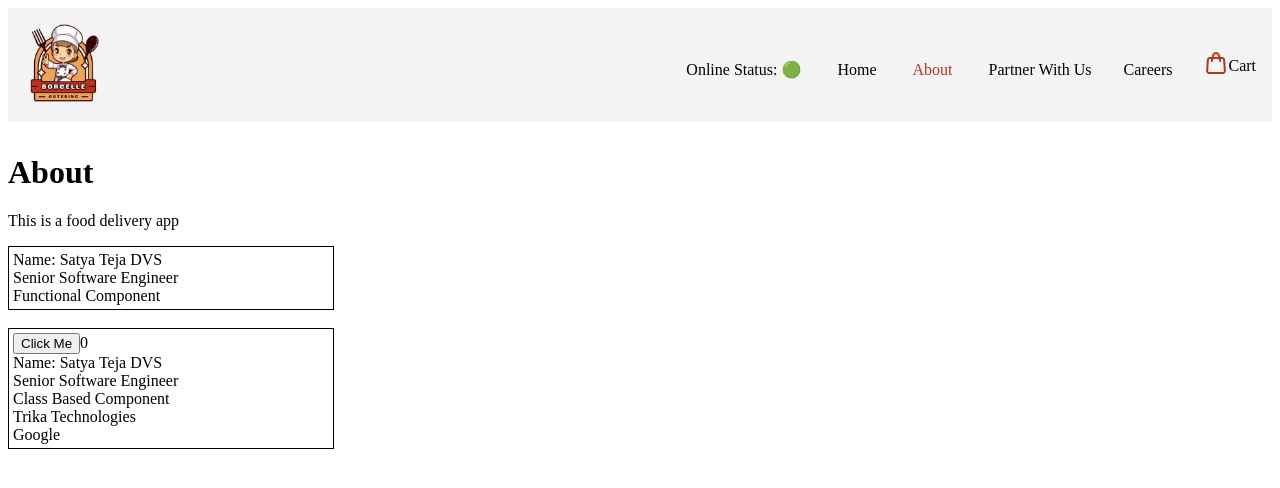
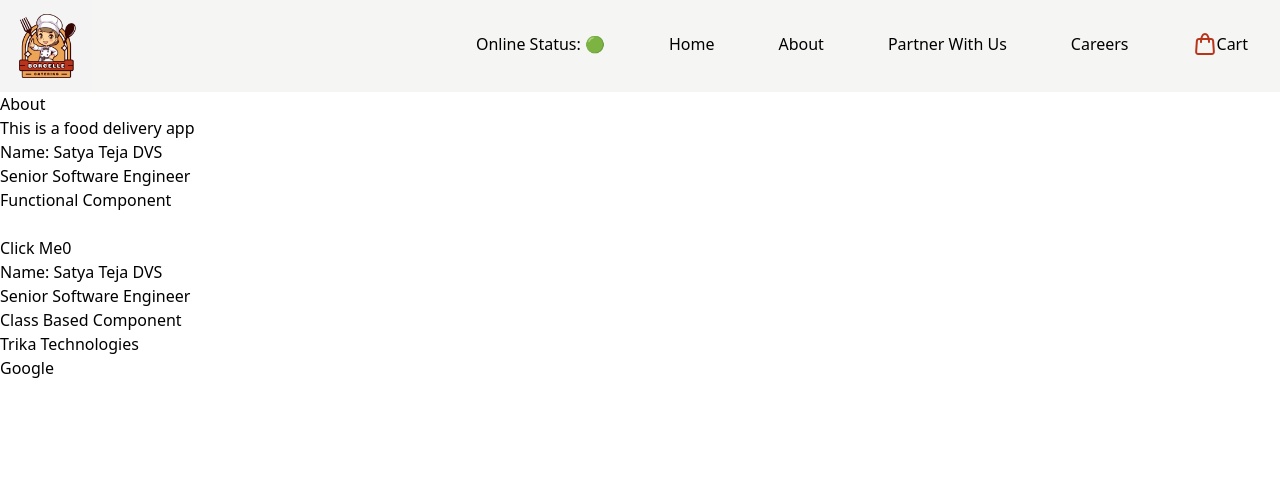
Before and after one commit to Satyateja-dvs/namaste-react, a React (Vite) app: page /about in a window 1280 px wide. Shown: the top 488 px of the page. Built offline with nearby package versions, Linux system fonts and the light colour scheme.

Commit message:
- Installed and Configured tailwind in the application - Removed all the custom classes and used tailwind classes - Updated the Readme

```diff
--- a/index.css
+++ b/index.css
@@ -1,161 +1 @@
-/* common classes */
-.padding {
-  padding: 32px;
-}
-.margin-bottom {
-  margin-bottom: 2rem;
-}
-.header {
-  display: flex;
-  justify-content: space-between;
-  background: #F4F4F4
-}
-.logo-container {
-  .logo {
-    width: 110px;
-  }
-}
-
-.nav-items {
-  margin: auto 0;
-}
-.nav-items > ul {
-  display: flex;
-  list-style: none;
-  align-items: center;
-}
-
-.nav-items > ul > li {
-  margin-right: 20px;
-  padding: 0 16px
-}
-.container {
-  max-width: 96rem;
-  margin: auto;
-}
-.header-cart-container {
-  display: flex;
-  align-items: center;
-  gap: 4px;
-  padding-left: 0;
-}
-.search-box-and-results {
-  position: relative;
-}
-.search-container {
-  display: flex;
-  margin: 0 16px;
-}
-.search-container > input {
-  width: -webkit-fill-available;
-  border-radius: 6px;
-  border-width: 1px;
-  padding: 12px;
-}
-.search-result-container {
-  position: absolute;
-  z-index: 2;
-  background: rgb(243, 242, 242);
-  width: 100%;
-  padding: 16px;
-}
-
-.restaurant-container {
-  display: flex;
-  flex-wrap: wrap;
-  justify-content: space-between;
-
-}
-.restaurant-card-container {
-  /* width: auto; */
-  margin: 8px;
-  width: 16.5rem;
-  height: auto;
-}
-.restaurant-card-container:hover {
-  transform: scale(0.95, 0.95);
-  transition: 0.1s ease-in;
-  cursor: pointer;
-}
-.image-container {
-  overflow: hidden;
-  border-radius: 6px;
-  height: 13rem;
-  position: relative;
-}
-
-.image-container > img {
-  width: 100%;
-  height: inherit;
-  object-fit: cover;
-}
-.discount-overlay {
-  position: absolute;
-  bottom: 0;
-  color: white;
-  background: linear-gradient(rgba(27, 30, 36, 0) 0%, rgb(27, 30, 36) 84.21%);
-  padding: 8px 0 8px 8px;
-  font-weight: bold;
-  width: 100%;
-}
-.search-button {
-  padding: 12px 32px;
-  margin-left: 8px;
-  background: #B8341B;
-  color: white;
-  border: none;
-  border-radius: 4px;
-}
-.rating-and-sla-container {
-  display: flex;
-  justify-content: space-between;
-  margin-bottom: 6px;
-}
-.rating {
-  display: flex;
-  align-items: center;
-}
-.sla {
-  font-weight: bold;
-  margin-right: 8px;
-}
-
-.restro-cuisines {
-  margin-bottom: 6px;
-}
-
-.shimmer-container {
-  display: flex;
-  flex-wrap: wrap;
-}
-
-.shimmer-card {
-  width: 16.5rem;
-  height: 20rem;
-  margin: 8px;
-  background: #f4f4f4;
-  border-radius: 6px;
-  animation: shimmer 2s infinite;
-}
-
-.nav-list {
-  a {
-    margin: auto 16px;
-    color: black;
-    text-decoration: none;
-  }
-
-  .cart-link {
-    display: inline-flex;
-    align-items: end;
-  }
-  .active {
-    color: #B8341B;
-  }
-}
-
-.user-card {
-  padding: 4px;
-  border: 1px solid black;
-  width: 25%;
-}
+@import "tailwindcss";
--- a/package.json
+++ b/package.json
@@ -15,8 +15,10 @@
     "process": "^0.11.10"
   },
   "dependencies": {
+    "@tailwindcss/postcss": "^4.1.7",
     "react": "^18.3.1",
     "react-dom": "^18.3.1",
-    "react-router": "^7.2.0"
+    "react-router": "^7.2.0",
+    "tailwindcss": "^4.1.7"
   }
 }
--- a/src/components/Header.js
+++ b/src/components/Header.js
@@ -7,22 +7,22 @@ import useOnlineStatus from '../utils/useOnlineStatus';
 const Header = () => {
   const isOnline = useOnlineStatus();
   return (
-    <div className="header margin-bottom">
-      <div className="logo-container">
+    <div className="flex justify-between bg-stone-100">
+      <div className="w-23">
         {/* rgb(37, 150, 190) */}
         <Link to={"/"}>
           <img className="logo" src={MyImage} alt="Food App Logo" />
 
         </Link>
       </div>
-      <div className="nav-items">
-        <nav className='nav-list'>
-          <NavLink style={{color: "black"}}> Online Status: {isOnline ? "🟢": "🔴"} </NavLink>
-          <NavLink to="/"> Home </NavLink>
-          <NavLink to="/about">About</NavLink>
-          <NavLink to="/partner-with-us"> Partner With Us</NavLink>
-          <NavLink to="/careers">Careers</NavLink>
-          <NavLink to="/cart" className="cart-link">
+      <div className="">
+        <nav className='flex justify-between'>
+          <NavLink className="m-4 p-4" style={{color: "black"}}> Online Status: {isOnline ? "🟢": "🔴"} </NavLink>
+          <NavLink className="m-4 p-4" to="/"> Home </NavLink>
+          <NavLink className="m-4 p-4" to="/about">About</NavLink>
+          <NavLink className="m-4 p-4" to="/partner-with-us"> Partner With Us</NavLink>
+          <NavLink className="m-4 p-4" to="/careers">Careers</NavLink>
+          <NavLink className="m-4 p-4 flex" to="/cart">
             <img src={CartIcon} alt="Cart Icon" />
             Cart
           </NavLink>
--- a/src/components/Home.js
+++ b/src/components/Home.js
@@ -61,11 +61,10 @@ const Home = () => {
   }
 
   return (
-    <div className="container margin-bottom">
-      <div className="search-box-and-results">
-        <div className="search-container margin-bottom">
-          <input type="text" placeholder="Search for your favourite food" onChange={onInputChange} />
-          <button className="search-button">Search</button>
+    <div className="flex flex-col">
+      <div className="flex flex-row gap-4 m-6 ml-5">
+        <input type="text" placeholder="Search for your favourite food" onChange={onInputChange} className='w-md bg-neutral-100 p-3 rounded-md'/>
+        <button className="bg-green-600 p-3 rounded-lg pl-8 pr-8 text-white">Search</button>
       </div>
       {/* {restFilteredData?.cards?.length > 0 &&
         <div className="search-result-container">
@@ -73,9 +72,8 @@ const Home = () => {
           <TopRestaurantCards resData={restFilteredData} />
         </div>
       } */}
-      </div>
-      <div className="top-restaurants padding margin-bottom">
-        <h2>Top restaurant chains near you</h2>
+      <div className="flex flex-col flex-wrap">
+        <h2 className='text-xl ml-5 font-semibold'>Top restaurant chains near you</h2>
         {filteredData?.cards?.length > 0 ? <TopRestaurantCards resData={restFilteredData} /> : <Shimmer />}
       </div>
     </div>
--- a/src/components/TopRestaurantCards.js
+++ b/src/components/TopRestaurantCards.js
@@ -16,7 +16,7 @@ const TopRestaurantCards = (props) => {
       // const resDataFinal = restroWidget?.gridElements?.infoWithStyle?.filter(item => item['@type'] === CONTENT_TYPE_ENUM.GRID_WIDGETS);
       // console.log("resDataFinal", resDataFinal);
       return (
-        <div className="restaurant-container" key={index}>
+        <div className="flex flex-wrap justify-evenly" key={index}>
           {
             restroWidget?.gridElements?.infoWithStyle?.restaurants?.map((restro) => {
               console.log("restro", restro);
@@ -32,30 +32,30 @@ const TopRestaurantCards = (props) => {
                 areaName
               } = restro.info;
               return (
-                <Link to={`/restaurants/${id}`} style={{ textDecoration: 'none', color: 'black' }}>
-                  <div className="restaurant-card-container" key={id}>
-                    <div className="image-container">
-                      <img src={`${RESTRO_IMAGE_BASE_URL}/${cloudinaryImageId}`} alt="Restaurant Image" className="restro-image" />
-                      <div className="discount-overlay">
+                <Link to={`/restaurants/${id}`} className='m-4 bg-neutral-100'>
+                  <div className="flex flex-col p-4" key={id}>
+                    <div className="relative">
+                      <img src={`${RESTRO_IMAGE_BASE_URL}/${cloudinaryImageId}`} alt="Restaurant Image" className="w-80 h-auto min-h-40" />
+                      <div className="absolute top-0 left-0 bg-black text-white p-2 rounded-br-2xl">
                         <span>{aggregatedDiscountInfoV3?.header} {aggregatedDiscountInfoV3?.subHeader}</span>
                       </div>
                     </div>
-                    <div className="restro-content">
+                    <div className="flex flex-col p-2 flex-wrap">
                       <h3>{name}</h3>
-                      <div className="rating-and-sla-container">
-                        <div className="rating">
+                      <div className="flex flex-col">
+                        <div className="flex">
                           <span>
                             <img src={StarRating} alt="Star Rating" />
                           </span>
                           <span style={{ marginLeft: '4px' }}>{avgRating} ({totalRatingsString})</span>
                         </div>
-                        <div className="sla">
+                        <div className="mt-4">
                           {sla.slaString}
                         </div>
                       </div>
-                      <div className="restro-cuisines">
+                      {/* <div className="">
                         {cuisines.join(", ")}
-                      </div>
+                      </div> */}
                       <div>{areaName}</div>
                     </div>
                   </div>
```
Also changed, not shown: .postcssrc (added), 2 other files (tests, documents, lock files or other folders). Lines whose indentation alone changed are shown as unchanged.
